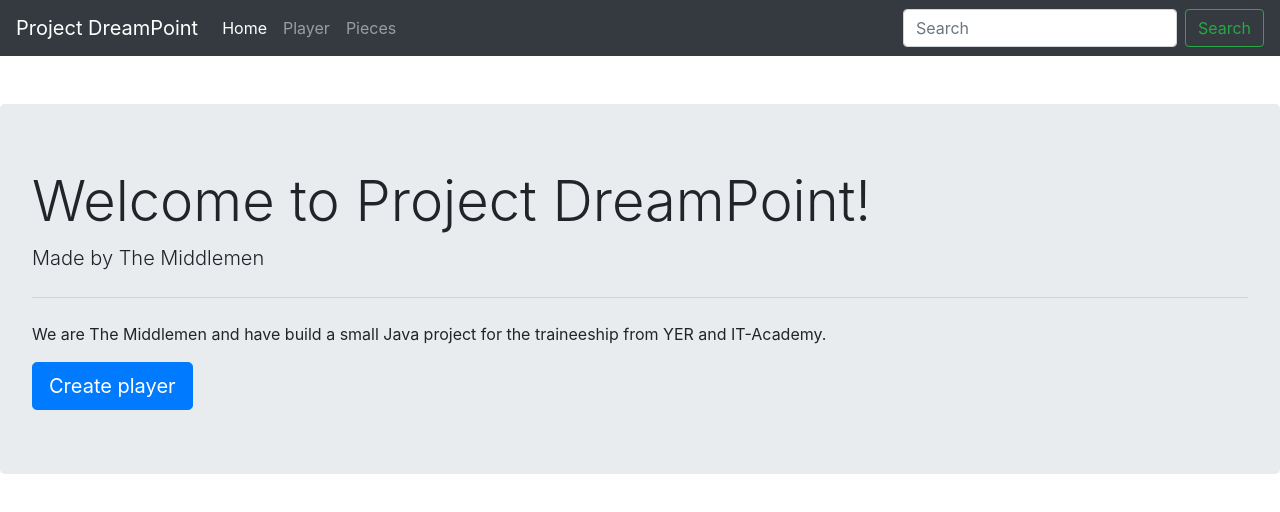
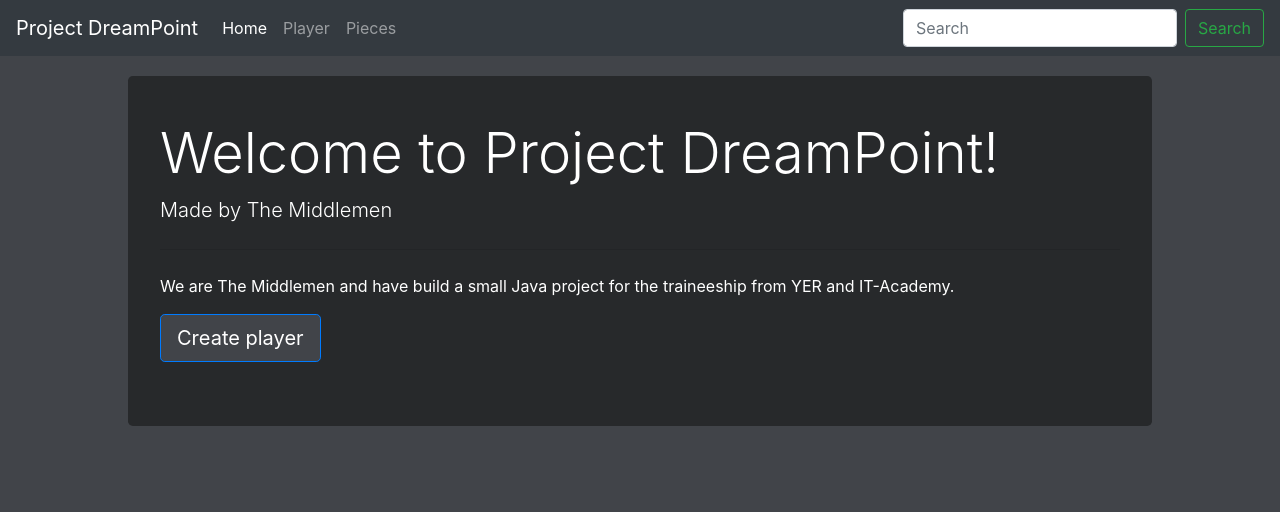
Before and after one commit to JordiBerns/dreampoint2.0, an Angular app in the folder angular/dreampoint/: page / in a window 1280 px wide. Shown: the top 512 px of the page. Built offline with nearby package versions, Linux system fonts and the light colour scheme.

Commit message:
add html css stule main index

```diff
--- a/angular/dreampoint/src/app/components/mainmenu/mainmenu.component.css
+++ b/angular/dreampoint/src/app/components/mainmenu/mainmenu.component.css
@@ -0,0 +1,12 @@
+.jumbotron{
+margin-top: 20px;
+width: 1024px;
+height: 350px;
+margin-left: auto;
+margin-right:auto;
+background-color: #27292b;
+color: white;
+}
+h1{
+    margin-top: -20px;
+}
--- a/angular/dreampoint/src/app/components/mainmenu/mainmenu.component.html
+++ b/angular/dreampoint/src/app/components/mainmenu/mainmenu.component.html
@@ -1,19 +1,9 @@
-<br />
-<br />
+
 
 <div class="jumbotron">
     <h1 class="display-4">Welcome to Project DreamPoint!</h1>
     <p class="lead">Made by The Middlemen</p>
     <hr class="my-4">
     <p>We are The Middlemen and have build a small Java project for the traineeship from YER and IT-Academy.</p>
-    <a class="btn btn-primary btn-lg" href="player" role="button">Create player</a>
+    <a class="btn btn-primary btn-lg" style="background-color:#414449; color: white; " href="player" role="button">Create player</a>
   </div>
-
-
-<h1>
-</h1>
-
-<br />
-
-<p>
-</p>
--- a/angular/dreampoint/src/styles.css
+++ b/angular/dreampoint/src/styles.css
@@ -1 +1,3 @@
-/* You can add global styles to this file, and also import other style files */
+body{
+    background-color: #414449;
+}
```
Also changed, not shown: 1 other file (tests, documents, lock files or other folders).
